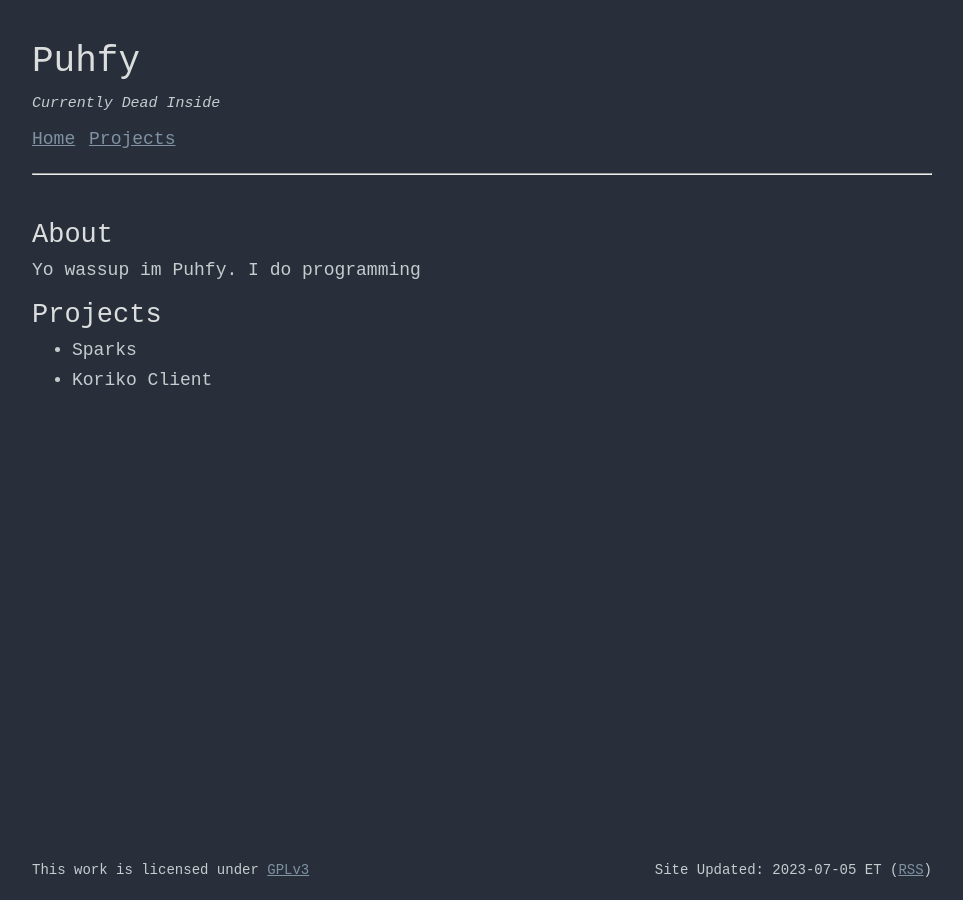
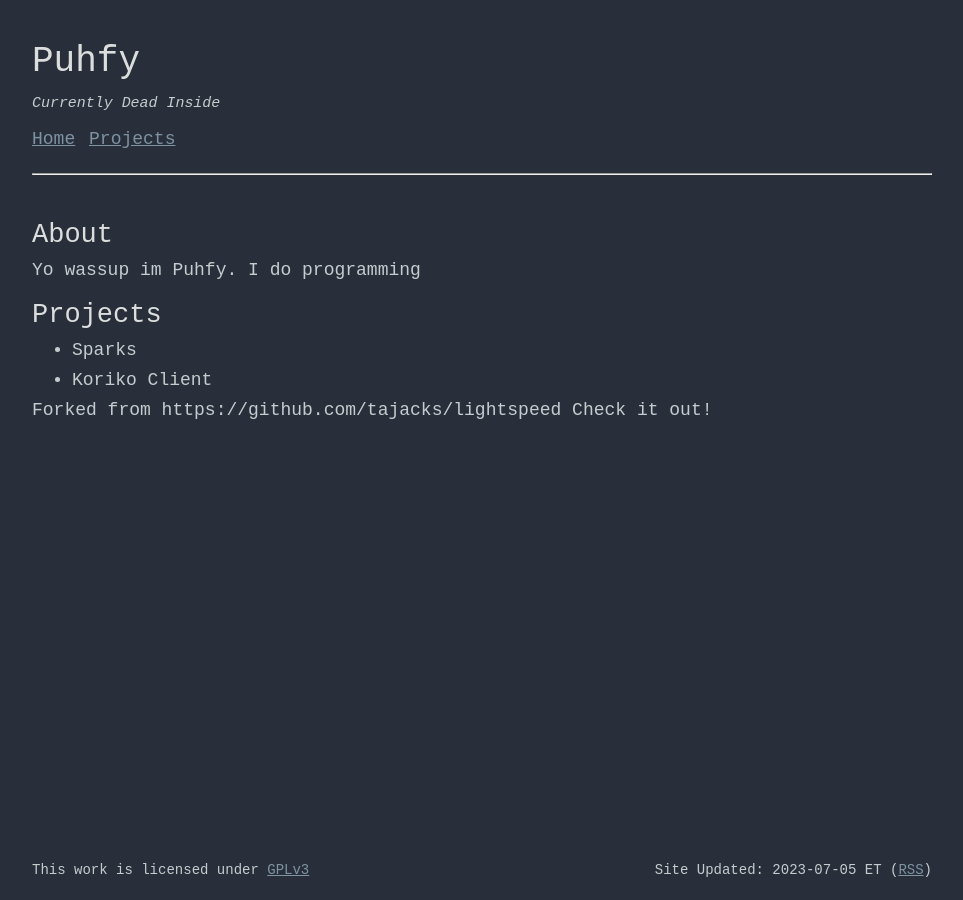
Before and after one commit to Puhfy/bio, a Jekyll site: the page built from index.md, in a window 1280 px wide. Shown: the whole page, without its empty margins (158-1121 px from the left). Built offline with Jekyll 4.4.1, drawn with Linux system fonts in a browser that asks for light colours.

Commit message:
Update index.md

```diff
--- a/index.md
+++ b/index.md
@@ -9,3 +9,5 @@ Yo wassup im Puhfy. I do programming
 ## Projects
 - Sparks
 - Koriko Client
+
+Forked from https://github.com/tajacks/lightspeed Check it out!
```
